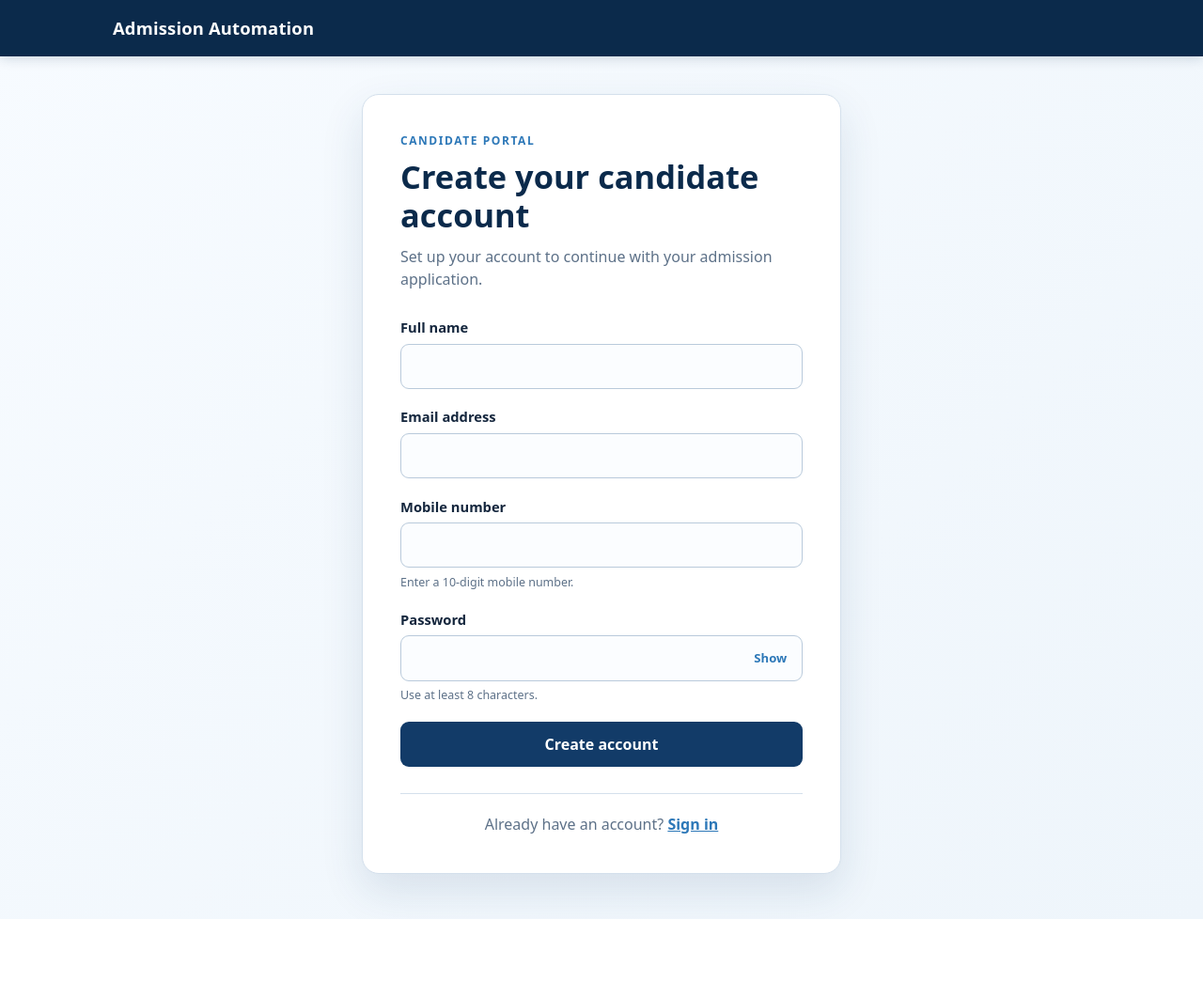
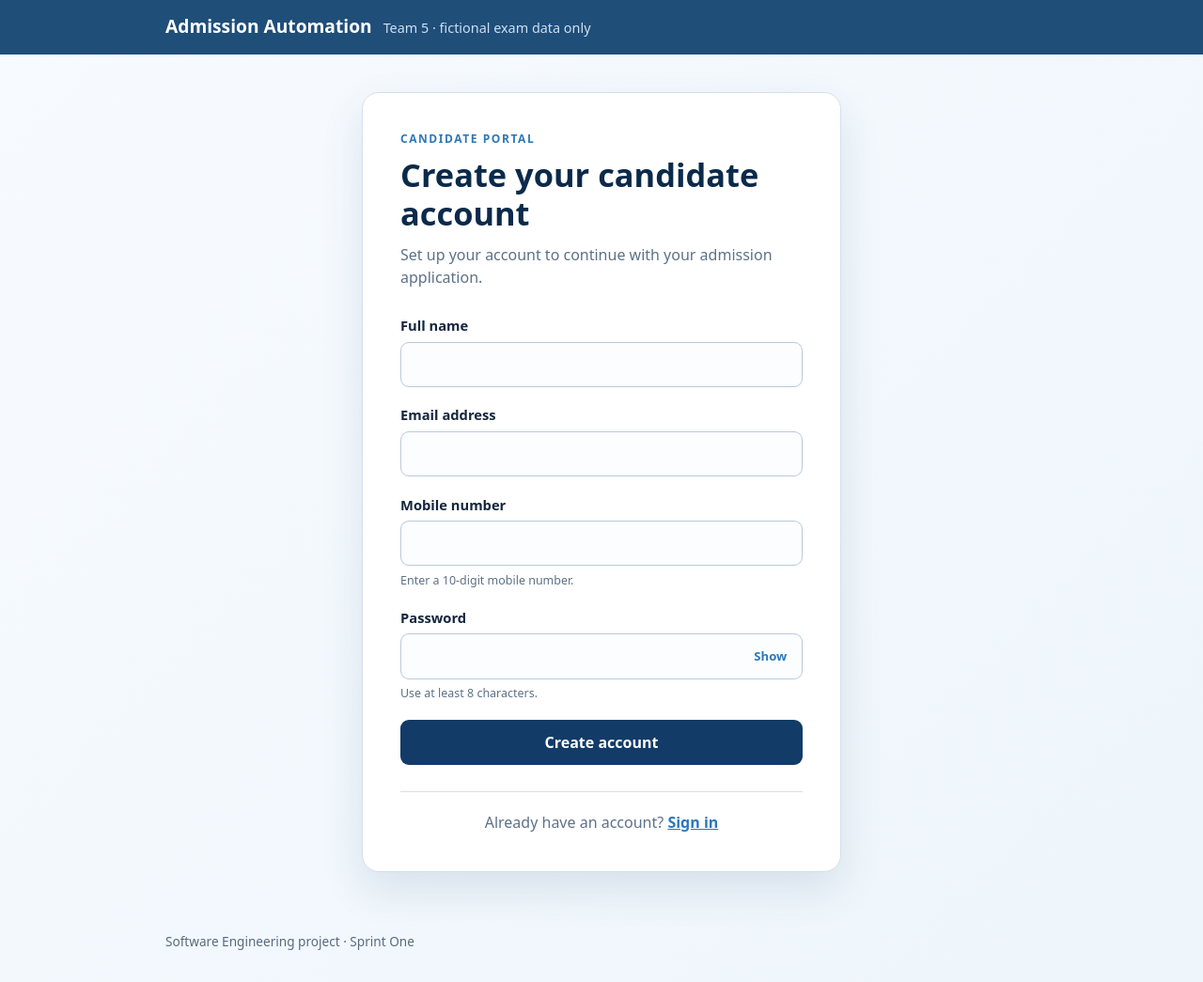
Before and after one commit to Gagan-1718/SE-Team5-Admission-Automation, a Flask app: page /accounts/register in a window 1280 px wide. Shown: the whole page at 94% size. Before the commit the page ends 978 px from the top, so only its background shows below. Run offline with Flask 3, Linux system fonts and the light colour scheme.

Commit message:
style(accounts): isolate registration and login UI

```diff
--- /dev/null
+++ b/static/css/accounts.css
@@ -0,0 +1,127 @@
+/* Candidate registration and login presentation only. */
+:root {
+  --accounts-ink: #14263d;
+  --accounts-muted: #5d7188;
+  --accounts-brand: #123b68;
+  --accounts-brand-dark: #0b2a4b;
+  --accounts-accent: #2d78b8;
+  --accounts-bg: #eef5fb;
+  --accounts-card: #ffffff;
+  --accounts-line: #d4e0ec;
+  --accounts-error: #a52929;
+  --accounts-success: #176b45;
+}
+
+body:has(.auth-layout) {
+  background: linear-gradient(135deg, #f7fbff 0%, var(--accounts-bg) 100%);
+}
+
+body:has(.auth-layout) main.container {
+  min-height: calc(100vh - 150px);
+  padding-top: 2.5rem;
+  padding-bottom: 3rem;
+}
+
+.auth-layout { display: flex; justify-content: center; }
+.auth-card {
+  width: min(100%, 510px);
+  background: var(--accounts-card);
+  border: 1px solid var(--accounts-line);
+  border-radius: 18px;
+  padding: clamp(1.5rem, 4vw, 2.5rem);
+  box-shadow: 0 18px 45px rgb(25 65 105 / 12%);
+}
+.eyebrow {
+  color: var(--accounts-accent);
+  font-size: 0.75rem;
+  font-weight: 800;
+  letter-spacing: 0.13em;
+  text-transform: uppercase;
+}
+.auth-card h1 {
+  color: var(--accounts-brand-dark);
+  font-size: clamp(1.7rem, 4vw, 2.15rem);
+  line-height: 1.2;
+  margin: 0.5rem 0 0.75rem;
+}
+.intro { color: var(--accounts-muted); margin: 0 0 1.75rem; }
+.auth-form { display: grid; gap: 1.15rem; }
+.form-field { display: grid; gap: 0.4rem; }
+.form-field label { color: var(--accounts-ink); font-size: 0.92rem; font-weight: 700; }
+.form-field input {
+  width: 100%;
+  min-height: 3rem;
+  border: 1px solid #b9cadb;
+  border-radius: 9px;
+  background: #fbfdff;
+  color: var(--accounts-ink);
+  font: inherit;
+  padding: 0.7rem 0.85rem;
+  transition: border-color 150ms ease, box-shadow 150ms ease;
+}
+.form-field input:focus {
+  border-color: var(--accounts-accent);
+  outline: 3px solid rgb(45 120 184 / 20%);
+  box-shadow: 0 0 0 1px var(--accounts-accent);
+}
+.field-hint { color: var(--accounts-muted); font-size: 0.78rem; }
+.password-field { position: relative; }
+.password-field input { padding-right: 4.6rem; }
+.password-toggle {
+  position: absolute;
+  top: 50%;
+  right: 0.7rem;
+  transform: translateY(-50%);
+  border: 0;
+  background: transparent;
+  color: var(--accounts-accent);
+  cursor: pointer;
+  font: inherit;
+  font-size: 0.82rem;
+  font-weight: 750;
+  padding: 0.35rem;
+}
+.password-toggle:focus-visible {
+  border-radius: 4px;
+  outline: 2px solid var(--accounts-accent);
+  outline-offset: 2px;
+}
+.primary-button {
+  min-height: 3rem;
+  border: 0;
+  border-radius: 9px;
+  background: var(--accounts-brand);
+  color: #fff;
+  cursor: pointer;
+  font: inherit;
+  font-weight: 750;
+  padding: 0.75rem 1rem;
+  transition: background 150ms ease, transform 150ms ease;
+}
+.primary-button:hover { background: var(--accounts-brand-dark); }
+.primary-button:active { transform: translateY(1px); }
+.primary-button:focus-visible {
+  outline: 3px solid rgb(45 120 184 / 35%);
+  outline-offset: 2px;
+}
+.form-message {
+  border-radius: 8px;
+  font-size: 0.9rem;
+  margin: 0;
+  padding: 0.7rem 0.85rem;
+}
+.form-message.is-error { background: #fff1f1; color: var(--accounts-error); }
+.form-message.is-success { background: #edf9f2; color: var(--accounts-success); }
+.auth-switch {
+  border-top: 1px solid var(--accounts-line);
+  color: var(--accounts-muted);
+  margin: 1.75rem 0 0;
+  padding-top: 1.25rem;
+  text-align: center;
+}
+.auth-switch a { color: var(--accounts-accent); font-weight: 750; }
+
+@media (max-width: 560px) {
+  body:has(.auth-layout) main.container { padding-top: 1.5rem; }
+  .auth-card { border-radius: 14px; padding: 1.35rem; }
+}
--- a/static/css/site.css
+++ b/static/css/site.css
@@ -1,14 +1,10 @@
 :root {
-  --ink: #14263d;
-  --muted: #5d7188;
-  --brand: #123b68;
-  --brand-dark: #0b2a4b;
-  --accent: #2d78b8;
-  --bg: #eef5fb;
+  --ink: #1b2a3a;
+  --muted: #5a6b7b;
+  --brand: #1f4e79;
+  --bg: #f4f6f9;
   --card: #ffffff;
-  --line: #d4e0ec;
-  --error: #a52929;
-  --success: #176b45;
+  --line: #d8dee6;
 }
 
 * { box-sizing: border-box; }
@@ -17,41 +13,18 @@ body {
   margin: 0;
   font-family: system-ui, -apple-system, "Segoe UI", Roboto, sans-serif;
   color: var(--ink);
-  background: linear-gradient(135deg, #f7fbff 0%, var(--bg) 100%);
+  background: var(--bg);
   line-height: 1.5;
 }
 
-.container { max-width: 1080px; margin: 0 auto; padding: 0 1.25rem; }
+.container { max-width: 960px; margin: 0 auto; padding: 0 1rem; }
 
-.site-header { background: var(--brand-dark); color: #fff; padding: 1rem 0; box-shadow: 0 2px 12px rgb(10 42 75 / 18%); }
-.site-header .container { display: flex; flex-wrap: wrap; align-items: center; justify-content: space-between; gap: 0.5rem 1rem; }
-.brand { color: #fff; font-weight: 750; font-size: 1.15rem; letter-spacing: 0.01em; text-decoration: none; }
-main.container { min-height: calc(100vh - 150px); padding-top: 2.5rem; padding-bottom: 3rem; }
+.site-header { background: var(--brand); color: #fff; padding: 0.9rem 0; }
+.site-header .container { display: flex; flex-wrap: wrap; align-items: baseline; gap: 0.75rem; }
+.brand { color: #fff; font-weight: 700; font-size: 1.2rem; text-decoration: none; }
+.tagline { color: #cfe0f1; font-size: 0.9rem; }
 
-.auth-layout { display: flex; justify-content: center; }
-.auth-card { width: min(100%, 510px); background: var(--card); border: 1px solid var(--line); border-radius: 18px; padding: clamp(1.5rem, 4vw, 2.5rem); box-shadow: 0 18px 45px rgb(25 65 105 / 12%); }
-.eyebrow { color: var(--accent); font-size: 0.75rem; font-weight: 800; letter-spacing: 0.13em; text-transform: uppercase; }
-.auth-card h1 { color: var(--brand-dark); font-size: clamp(1.7rem, 4vw, 2.15rem); line-height: 1.2; margin: 0.5rem 0 0.75rem; }
-.intro { color: var(--muted); margin: 0 0 1.75rem; }
-.auth-form { display: grid; gap: 1.15rem; }
-.form-field { display: grid; gap: 0.4rem; }
-.form-field label { color: var(--ink); font-size: 0.92rem; font-weight: 700; }
-.form-field input { width: 100%; min-height: 3rem; border: 1px solid #b9cadb; border-radius: 9px; background: #fbfdff; color: var(--ink); font: inherit; padding: 0.7rem 0.85rem; transition: border-color 150ms ease, box-shadow 150ms ease; }
-.form-field input:focus { border-color: var(--accent); outline: 3px solid rgb(45 120 184 / 20%); box-shadow: 0 0 0 1px var(--accent); }
-.field-hint { color: var(--muted); font-size: 0.78rem; }
-.password-field { position: relative; }
-.password-field input { padding-right: 4.6rem; }
-.password-toggle { position: absolute; top: 50%; right: 0.7rem; transform: translateY(-50%); border: 0; background: transparent; color: var(--accent); cursor: pointer; font: inherit; font-size: 0.82rem; font-weight: 750; padding: 0.35rem; }
-.password-toggle:focus-visible { border-radius: 4px; outline: 2px solid var(--accent); outline-offset: 2px; }
-.primary-button { min-height: 3rem; border: 0; border-radius: 9px; background: var(--brand); color: #fff; cursor: pointer; font: inherit; font-weight: 750; padding: 0.75rem 1rem; transition: background 150ms ease, transform 150ms ease; }
-.primary-button:hover { background: var(--brand-dark); }
-.primary-button:active { transform: translateY(1px); }
-.primary-button:focus-visible { outline: 3px solid rgb(45 120 184 / 35%); outline-offset: 2px; }
-.form-message { border-radius: 8px; font-size: 0.9rem; margin: 0; padding: 0.7rem 0.85rem; }
-.form-message.is-error { background: #fff1f1; color: var(--error); }
-.form-message.is-success { background: #edf9f2; color: var(--success); }
-.auth-switch { border-top: 1px solid var(--line); color: var(--muted); margin: 1.75rem 0 0; padding-top: 1.25rem; text-align: center; }
-.auth-switch a { color: var(--accent); font-weight: 750; }
+main.container { padding-top: 1.5rem; padding-bottom: 2rem; }
 
 .card {
   background: var(--card);
@@ -72,9 +45,4 @@ main.container { min-height: calc(100vh - 150px); padding-top: 2.5rem; padding-b
 }
 .button:hover { background: #173c5e; }
 
-@media (max-width: 560px) {
-  .container { padding: 0 1rem; }
-  .site-header .container { align-items: flex-start; flex-direction: column; }
-  main.container { padding-top: 1.5rem; }
-  .auth-card { border-radius: 14px; padding: 1.35rem; }
-}
+.site-footer { color: var(--muted); font-size: 0.85rem; padding: 1rem 0 2rem; }
--- a/templates/accounts/login.html
+++ b/templates/accounts/login.html
@@ -1,6 +1,7 @@
 {% extends "base.html" %}
 {% block title %}Welcome back{% endblock %}
 {% block content %}
+<link rel="stylesheet" href="{{ url_for('static', filename='css/accounts.css') }}">
 <section class="auth-layout" aria-labelledby="login-heading">
   <div class="auth-card">
     <div class="eyebrow">Candidate portal</div>
--- a/templates/accounts/register.html
+++ b/templates/accounts/register.html
@@ -1,6 +1,7 @@
 {% extends "base.html" %}
 {% block title %}Create your candidate account{% endblock %}
 {% block content %}
+<link rel="stylesheet" href="{{ url_for('static', filename='css/accounts.css') }}">
 <section class="auth-layout" aria-labelledby="registration-heading">
   <div class="auth-card">
     <div class="eyebrow">Candidate portal</div>
--- a/templates/base.html
+++ b/templates/base.html
@@ -3,13 +3,14 @@
 <head>
   <meta charset="utf-8">
   <meta name="viewport" content="width=device-width, initial-scale=1">
-  <title>{% block title %}Admission Automation{% endblock %}</title>
+  <title>{% block title %}Admission Automation{% endblock %} | Team 5</title>
   <link rel="stylesheet" href="{{ url_for('static', filename='css/site.css') }}">
 </head>
 <body>
   <header class="site-header">
     <div class="container">
       <a class="brand" href="{{ url_for('main.home') }}">Admission Automation</a>
+      <span class="tagline">Team 5 &middot; fictional exam data only</span>
     </div>
   </header>
 
@@ -17,5 +18,8 @@
     {% block content %}{% endblock %}
   </main>
 
+  <footer class="site-footer">
+    <div class="container">Software Engineering project &middot; Sprint One</div>
+  </footer>
 </body>
 </html>
```
